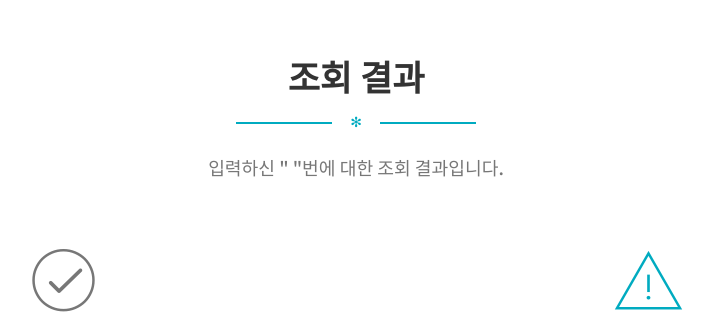
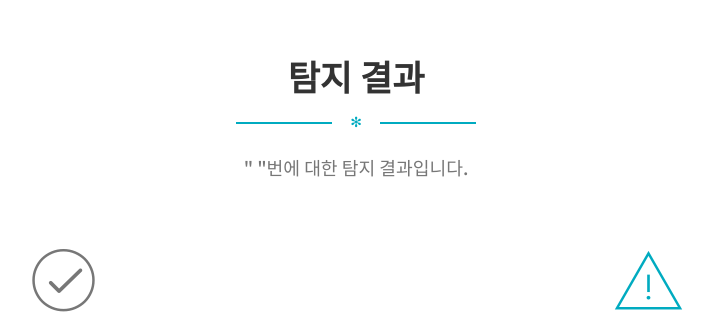
Before and after one commit to hyeokmin00/SKKU_KKKC, a Django app: page /result/ in a window 1280 px wide. Shown: the part 71-387 px from the top of the page, without its empty margins (284-997 px from the left). Run offline with Django 4.2, Linux system fonts and the light colour scheme; some libraries are stand-ins or nearby versions; some web fonts are replaced.

Commit message:
text mod

```diff
--- a/phishing/templates/result.html
+++ b/phishing/templates/result.html
@@ -4,10 +4,10 @@
     <div class="container">
         <div class="text-area">
             <div class="title">
-                <h2 id="NSK">조회 결과</h2>
+                <h2 id="NSK">탐지 결과</h2>
             <div class="separator separator-info">✻</div>
             <!-- 입력한 번호 출력 추가하기 -->
-            <h4 id="NSK" class="text-gray">입력하신 " "번에 대한 조회 결과입니다.</h4>
+            <h4 id="NSK" class="text-gray">" "번에 대한 탐지 결과입니다.</h4>
 
             <!-- 조회 결과 반환 -->
             <div class="section section-cards">
```
